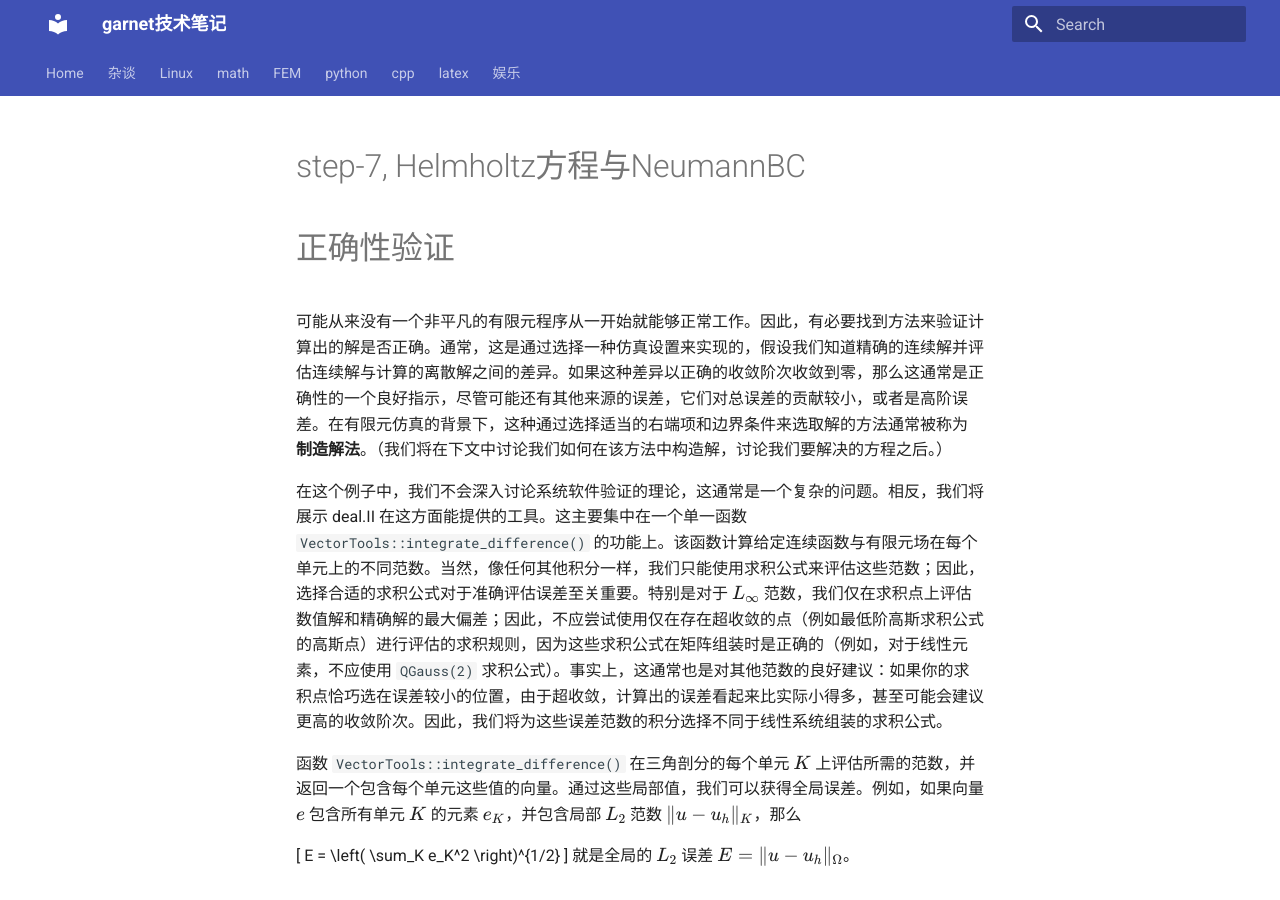
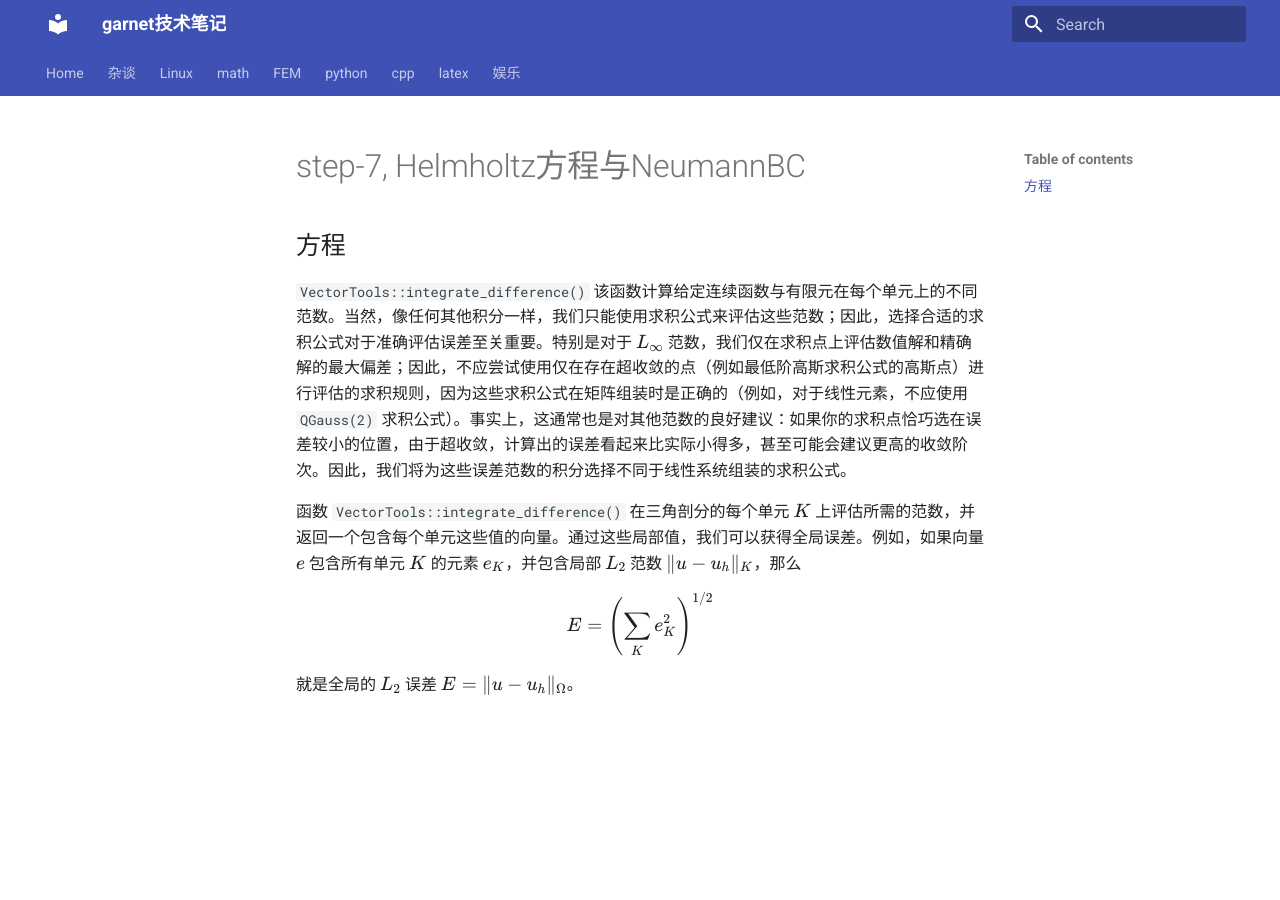
Before and after one commit to ymma98/technotes, an MkDocs documentation site: the page built from docs/FEM/dealii-07_Helmholtz方程与NeumannBC.md, in a window 1280 px wide. Built offline with MkDocs 1.6.1 and Material for MkDocs 9.7.7, drawn with Linux system fonts in a browser that asks for light colours.

Commit message:
docs/FEM/dealii-07_Helmholtz方程与NeumannBC.md updated from https://stackedit.cn/

```diff
--- a/docs/FEM/dealii-07_Helmholtz方程与NeumannBC.md
+++ b/docs/FEM/dealii-07_Helmholtz方程与NeumannBC.md
@@ -1,19 +1,16 @@
 # step-7, Helmholtz方程与NeumannBC
 
+## 方程
 
-# 正确性验证
-
-可能从来没有一个非平凡的有限元程序从一开始就能够正常工作。因此，有必要找到方法来验证计算出的解是否正确。通常，这是通过选择一种仿真设置来实现的，假设我们知道精确的连续解并评估连续解与计算的离散解之间的差异。如果这种差异以正确的收敛阶次收敛到零，那么这通常是正确性的一个良好指示，尽管可能还有其他来源的误差，它们对总误差的贡献较小，或者是高阶误差。在有限元仿真的背景下，这种通过选择适当的右端项和边界条件来选取解的方法通常被称为 **制造解法**。（我们将在下文中讨论我们如何在该方法中构造解，讨论我们要解决的方程之后。）
-
-在这个例子中，我们不会深入讨论系统软件验证的理论，这通常是一个复杂的问题。相反，我们将展示 deal.II 在这方面能提供的工具。这主要集中在一个单一函数 `VectorTools::integrate_difference()` 的功能上。该函数计算给定连续函数与有限元场在每个单元上的不同范数。当然，像任何其他积分一样，我们只能使用求积公式来评估这些范数；因此，选择合适的求积公式对于准确评估误差至关重要。特别是对于 \( L_{\infty} \) 范数，我们仅在求积点上评估数值解和精确解的最大偏差；因此，不应尝试使用仅在存在超收敛的点（例如最低阶高斯求积公式的高斯点）进行评估的求积规则，因为这些求积公式在矩阵组装时是正确的（例如，对于线性元素，不应使用 `QGauss(2)` 求积公式）。事实上，这通常也是对其他范数的良好建议：如果你的求积点恰巧选在误差较小的位置，由于超收敛，计算出的误差看起来比实际小得多，甚至可能会建议更高的收敛阶次。因此，我们将为这些误差范数的积分选择不同于线性系统组装的求积公式。
+ `VectorTools::integrate_difference()` 该函数计算给定连续函数与有限元在每个单元上的不同范数。当然，像任何其他积分一样，我们只能使用求积公式来评估这些范数；因此，选择合适的求积公式对于准确评估误差至关重要。特别是对于 $L_{\infty}$ 范数，我们仅在求积点上评估数值解和精确解的最大偏差；因此，不应尝试使用仅在存在超收敛的点（例如最低阶高斯求积公式的高斯点）进行评估的求积规则，因为这些求积公式在矩阵组装时是正确的（例如，对于线性元素，不应使用 `QGauss(2)` 求积公式）。事实上，这通常也是对其他范数的良好建议：如果你的求积点恰巧选在误差较小的位置，由于超收敛，计算出的误差看起来比实际小得多，甚至可能会建议更高的收敛阶次。因此，我们将为这些误差范数的积分选择不同于线性系统组装的求积公式。
 
 函数 `VectorTools::integrate_difference()` 在三角剖分的每个单元 \( K \) 上评估所需的范数，并返回一个包含每个单元这些值的向量。通过这些局部值，我们可以获得全局误差。例如，如果向量 \( e \) 包含所有单元 \( K \) 的元素 \( e_K \)，并包含局部 \( L_2 \) 范数 \( \|u - u_h\|_K \)，那么
 
-\[
+$$
 E = \left( \sum_K e_K^2 \right)^{1/2}
-\]
+$$
 就是全局的 \( L_2 \) 误差 \( E = \|u - u_h\|_{\Omega} \)。
 
 <!--stackedit_data:
-eyJoaXN0b3J5IjpbLTE5Nzg5ODYwMDEsMTc1NDYxNjY5M119
+eyJoaXN0b3J5IjpbLTEyMjIyNzEzNjEsMTc1NDYxNjY5M119
 -->
```
